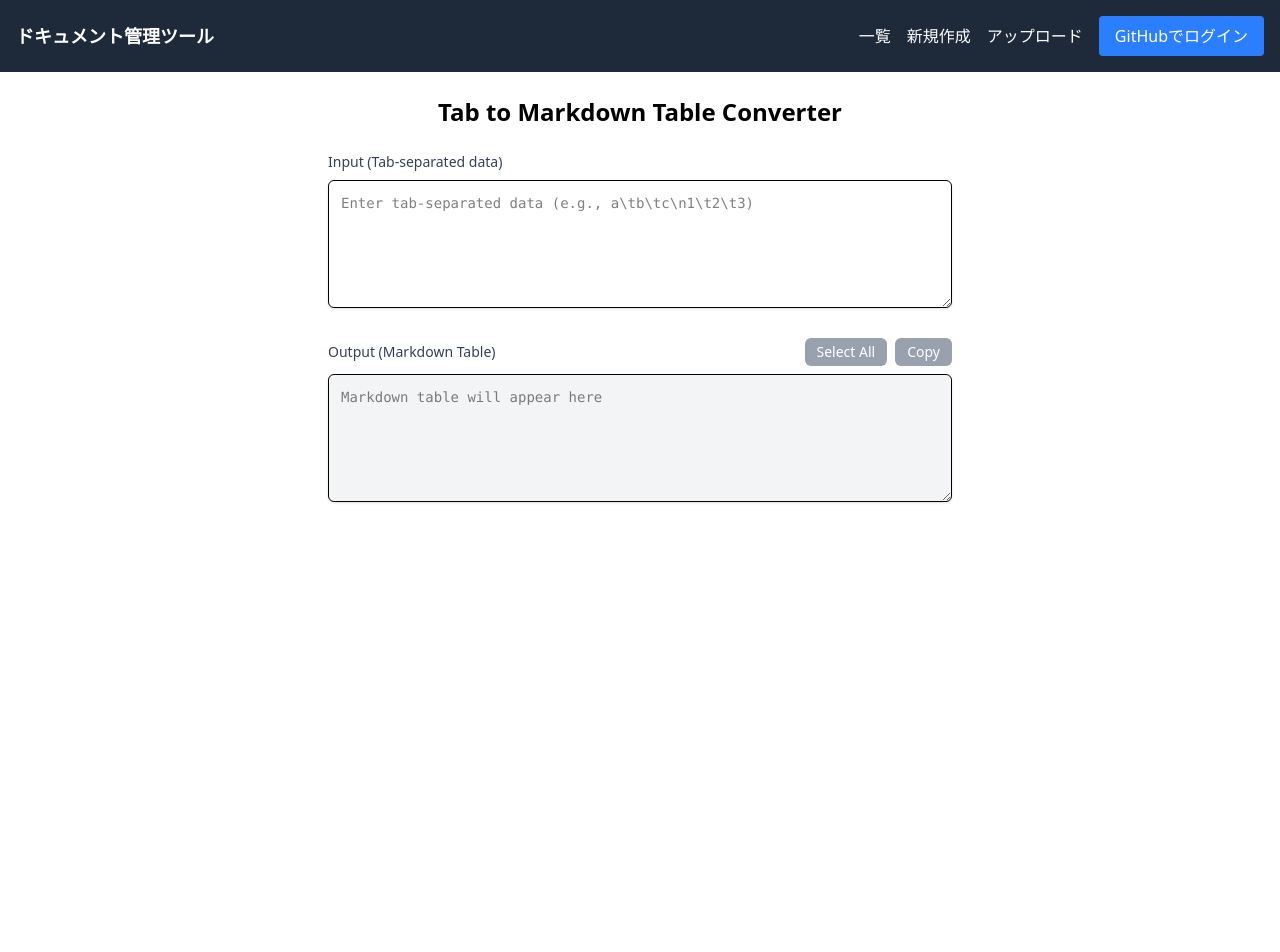
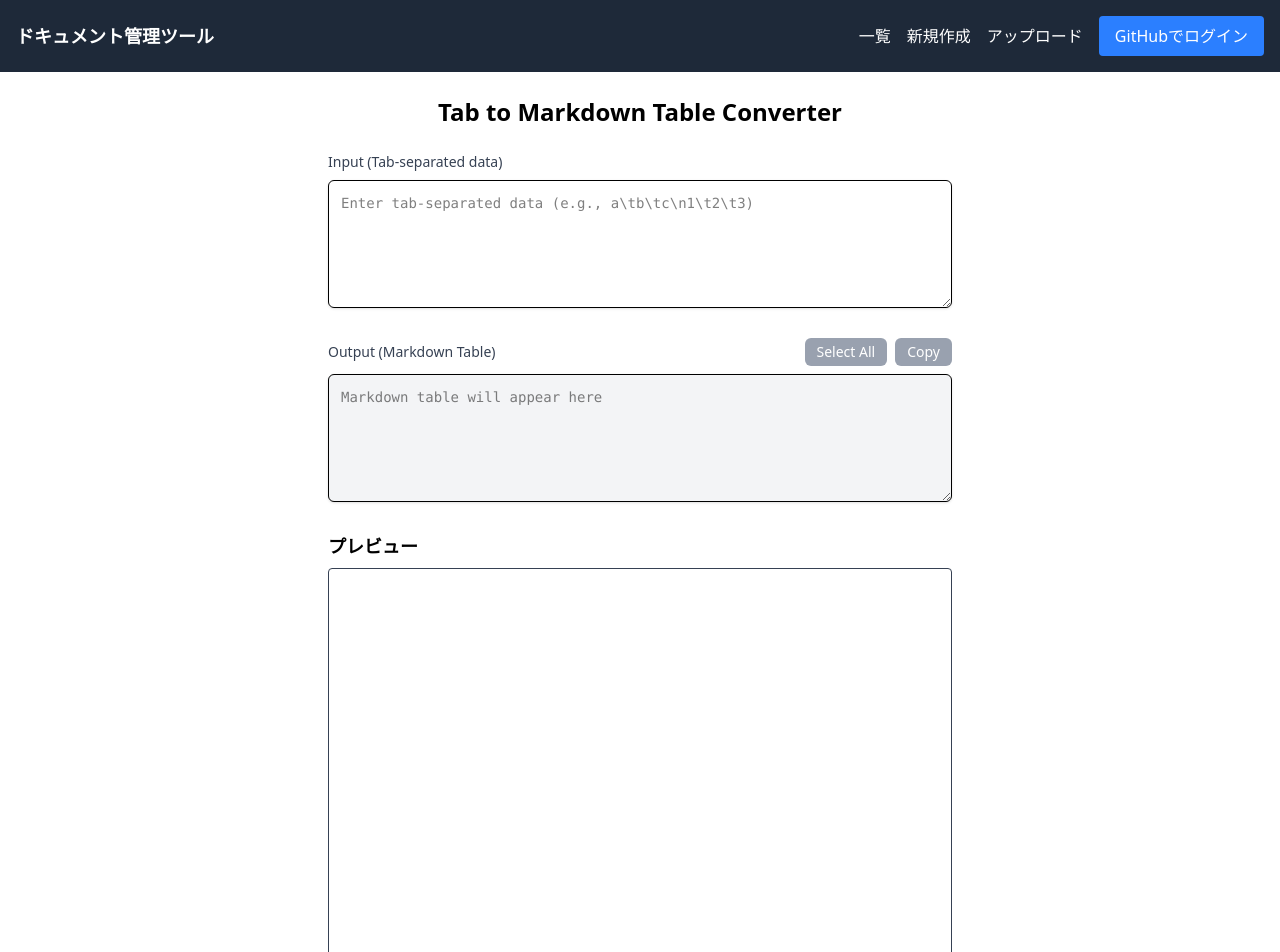
Before and after one commit to gotsui/Markdown, a Next.js app in the folder src/newproject/: page /mermaidtable in a window 1280 px wide. Shown: the top 952 px of the page. Before the commit the page ends 800 px from the top, so only its background shows below. Built offline with nearby package versions, Linux system fonts and the light colour scheme; no server answers.

Commit message:
テーブルのプレビューを追加

```diff
--- a/src/newproject/src/app/mermaidtable/page.tsx
+++ b/src/newproject/src/app/mermaidtable/page.tsx
@@ -1,6 +1,9 @@
 "use client";
 
 import React, { useState, ChangeEvent, useRef } from "react";
+import Markdown from "react-markdown";
+import rehypeRaw from "rehype-raw";
+import remarkGfm from "remark-gfm";
 
 const TabToMarkdownTable: React.FC = () => {
     const [input, setInput] = useState<string>("");
@@ -145,6 +148,14 @@ const TabToMarkdownTable: React.FC = () => {
                         </p>
                     )}
                 </div>
+                <div>
+                    <h2 className="text-lg font-semibold mb-2">プレビュー</h2>
+                    <div className="prose max-w-none border rounded p-2 h-100 overflow-auto">
+                        <Markdown remarkPlugins={[remarkGfm]} rehypePlugins={[rehypeRaw]}>
+                            {output}
+                        </Markdown>
+                    </div>
+                </div>
             </div>
         </div>
     );
```
